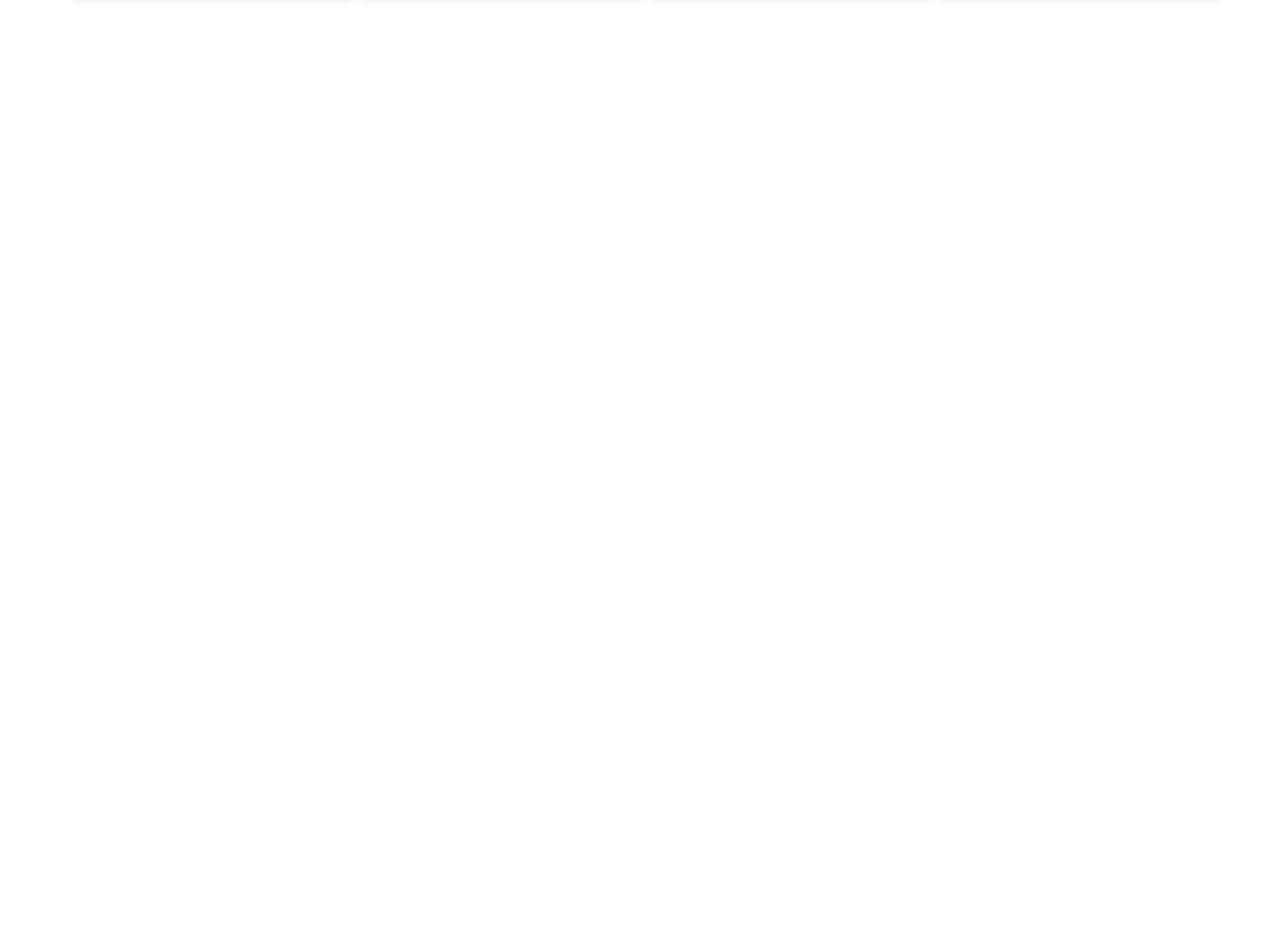
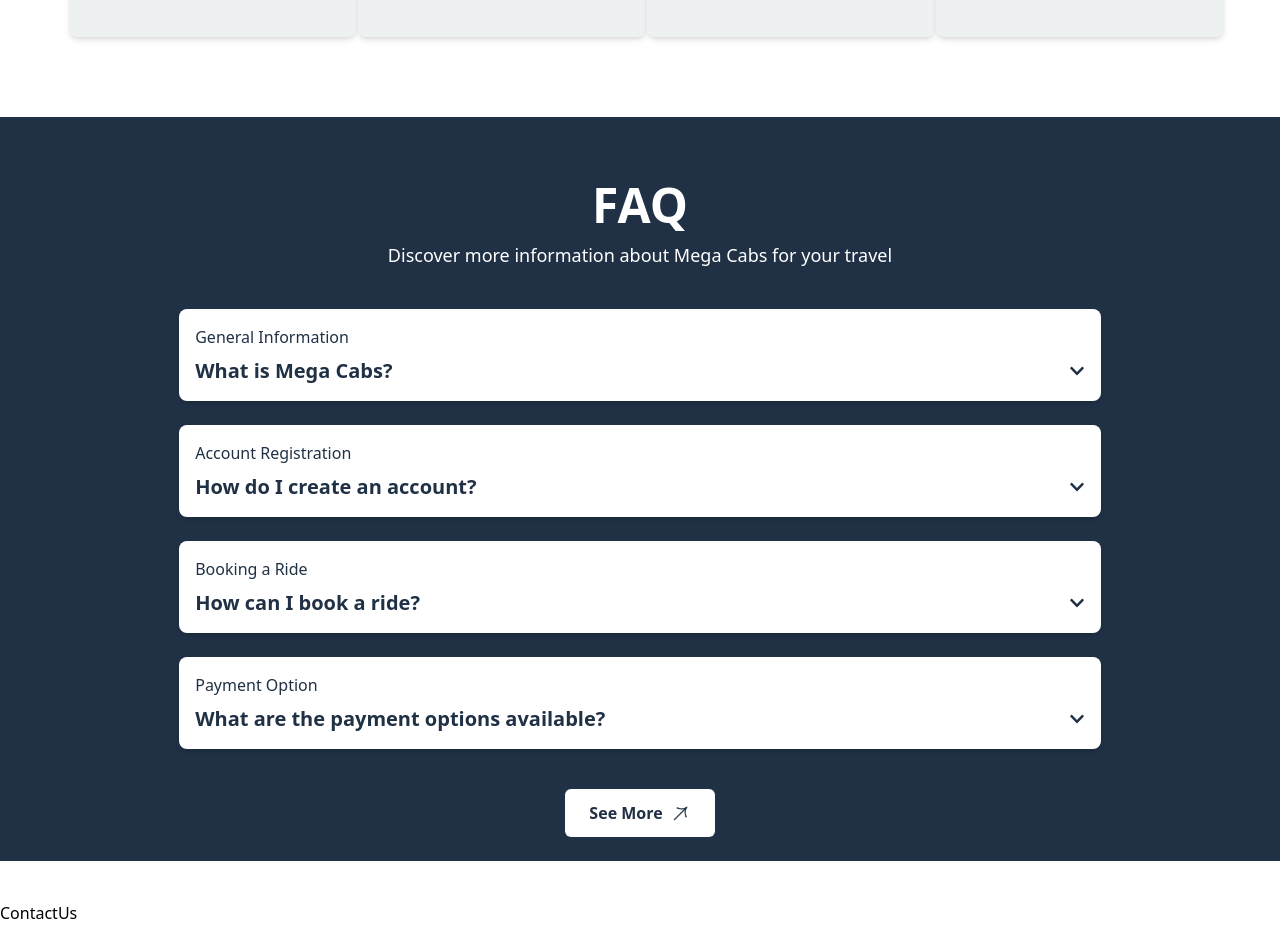
Before and after one commit to idlakshan/Mega-City-Cab-Frontend, a React (Vite) app: page / in a window 1280 px wide. Shown: the part 1635-2560 px from the top of the page. Before the commit the page ends 1712 px from the top, so only its background shows below. Built offline with nearby package versions, Linux system fonts and the light colour scheme.

Commit message:
feat: add FAQs section

```diff
--- a/src/App.css
+++ b/src/App.css
@@ -26,7 +26,7 @@
 
 .section_container{
     max-width: var(--max-width-1450);
-    padding-top: 120px;
+    /* padding-top: 120px; */
     margin: auto;
 
   }
--- /dev/null
+++ b/src/components/FAQ.jsx
@@ -0,0 +1,84 @@
+import React, { useState } from 'react';
+import { FaChevronDown, FaChevronUp } from 'react-icons/fa';
+
+const FAQ = () => {
+    const [activeIndex, setActiveIndex] = useState(null);
+
+    const faqs = [
+        {
+            heading: "General Information",
+            question: "What is Mega Cabs?",
+            answer: "Mega Cabs is a reliable and convenient transportation service that offers various vehicle options for your travel needs."
+        },
+        {
+            heading: "Account Registration",
+            question: "How do I create an account?",
+            answer: "You see the right corner login icon, then click and enter your details, and verify your email to create an account."
+        },
+        {
+            heading: "Booking a Ride",
+            question: "How can I book a ride?",
+            answer: "You can enter your destination with a selected car category. Just a simple click, and we take your booking."
+        },
+        {
+            heading: "Payment Option",
+            question: "What are the payment options available?",
+            answer: "We gladly accept payments through credit and debit cards, ensuring a seamless and secure transaction process for your convenience."
+
+        }
+    ];
+
+    const toggleFAQ = (index) => {
+        setActiveIndex(activeIndex === index ? null : index);
+    };
+
+    return (
+        <div className='section_container pt-16 bg-primary-black'>
+            <div className='w-full flex flex-col items-center justify-center'>
+                <h1 className='text-white text-5xl'><span className='font-semibold'>FAQ</span></h1>
+                <p className='text-white pt-3 text-lg'>Discover more information about Mega Cabs for your travel</p>
+            </div>
+
+            <div className='w-full px-4 md:px-16 mt-10'>
+                {faqs.map((faq, index) => (
+                    <div key={index} className='mb-6 w-[90%] md:w-[80%] mx-auto'>
+                        <div className='bg-white min-h-[80px] rounded-lg shadow-md p-4'>
+                            <h2 className='text-primary-black text-md mb-2'>{faq.heading}</h2>
+                            <div
+                                onClick={() => toggleFAQ(index)}
+                                className='flex justify-between items-center cursor-pointer'
+                            >
+                                <p className='font-bold text-primary-black text-lg md:text-xl'>{faq.question}</p>
+                                <div>
+                                    {activeIndex === index ? (
+                                        <FaChevronUp className='text-primary-black' />
+                                    ) : (
+                                        <FaChevronDown className='text-primary-black' />
+                                    )}
+                                </div>
+                            </div>
+                            {activeIndex === index && (
+                                <div className='mt-2 text-primary-black'>
+                                    <p>{faq.answer}</p>
+                                </div>
+                            )}
+                        </div>
+                    </div>
+                ))}
+            </div>
+
+
+            <div className='w-full flex justify-center mt-10'>
+                <button
+
+                    className='text-primary-black bg-white py-3 px-6 rounded-md flex items-center justify-center space-x-2 font-semibold mb-6'
+                >
+                    <span>See More</span>
+                    <img src="src/assets/arrow.png" alt="arrow icon" className="w-5 h-5" />
+                </button>
+            </div>
+        </div>
+    );
+};
+
+export default FAQ;
--- a/src/components/FeatureCard.jsx
+++ b/src/components/FeatureCard.jsx
@@ -1,7 +1,7 @@
 const FeatureCard = ({ img, name, desc }) => {
     return (
       <div className="bg-primary-light shadow-md rounded-lg p-4 w-full sm:w-80 md:w-72 lg:w-72 h-[20rem] flex flex-col items-center text-center mt-10 mb-20 justify-center mx-auto">
-          <div className="w-28 h-28 sm:w-30 sm:h-24 md:w-32 md:h-28 lg:w-36 lg:h-32 overflow-hidden mb-5 mt-5">
+          <div className="w-28 h-28 sm:w-30 sm:h-24 md:w-32 md:h-28 lg:w-36 lg:h-28 overflow-hidden mb-5 mt-2">
               <img src={img} alt={name} className="w-full h-full object-cover" />
           </div>
           <h2 className="text-xl text-primary-black font-semibold">{name}</h2>
--- /dev/null
+++ b/src/pages/ContactUs.jsx
@@ -0,0 +1,9 @@
+import React from 'react'
+
+const ContactUs = () => {
+  return (
+    <div className='section_container pt-10'>ContactUs</div>
+  )
+}
+
+export default ContactUs
--- a/src/pages/Feature.jsx
+++ b/src/pages/Feature.jsx
@@ -22,9 +22,9 @@ const cards = [
 
 const Feature = () => {
     return (
-<div className='section_container_feature pt-[340px] sm:pt-[100px] md:pt-[100px] lg:pt-[300px]'>
+<div className='section_container_feature pt-[340px]  sm:pt-[100px] md:pt-[100px] lg:pt-[300px]'>
     <div className='w-full flex flex-col items-center justify-center space-y-1'>
-        <h1 className='text-primary-black text-5xl'>Our <span className='font-semibold'>Features</span></h1>
+        <h1 className='text-primary-black text-5xl pt-10'>Our <span className='font-semibold'>Features</span></h1>
         <p className='text-primary-black pt-3 text-lg'>Discover why Mega Cabs is a cut above the rest</p>
     </div>
     <div className="grid grid-cols-1 md:grid-cols-2 lg:grid-cols-4 ml-3 px-14">
--- a/src/pages/Home.jsx
+++ b/src/pages/Home.jsx
@@ -1,12 +1,16 @@
 import React from 'react'
 import Banner from '../components/Banner'
 import Feature from './Feature'
+import FAQ from '../components/FAQ'
+import ContactUs from './ContactUs'
 
 const Home = () => {
   return (
     <>
     <Banner/>
     <Feature/>
+    <FAQ/>
+    <ContactUs/>
     </>
   )
 }
```
Also changed, not shown: src/assets/arrow.png (added).
